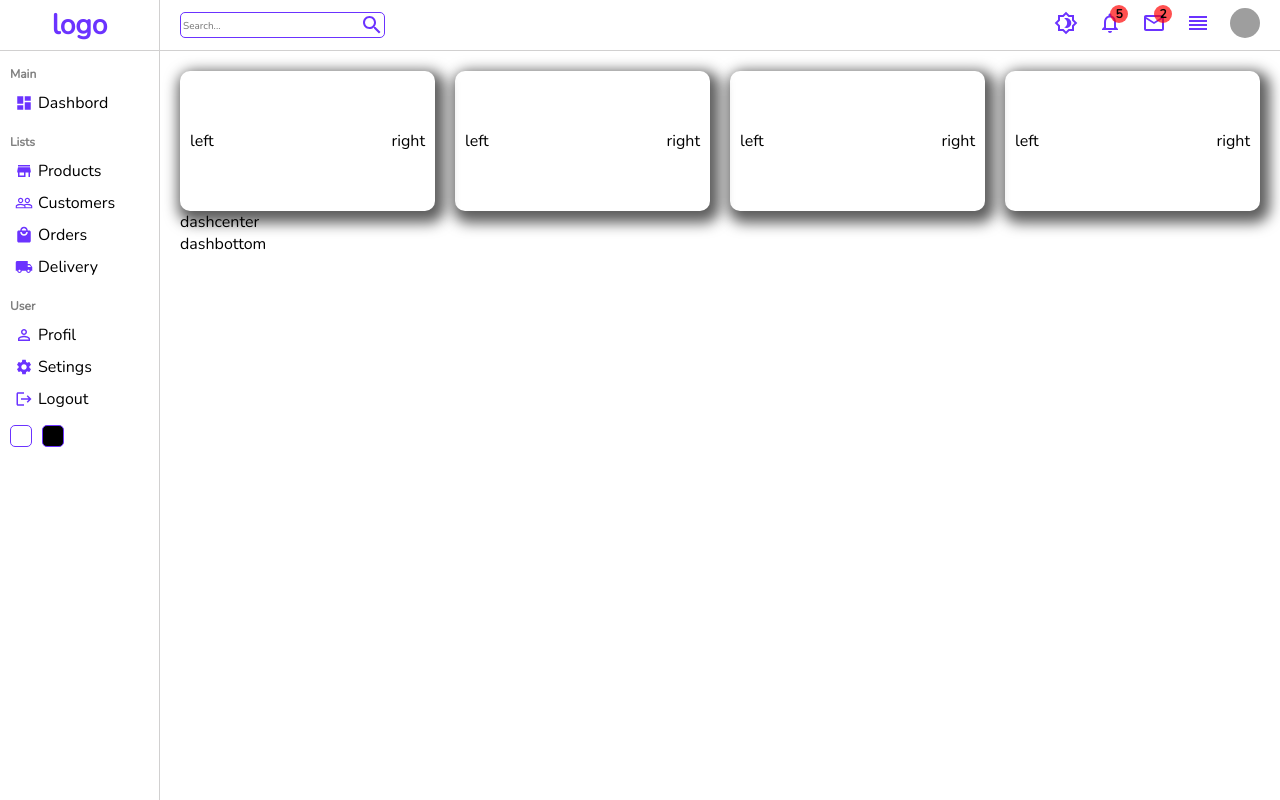
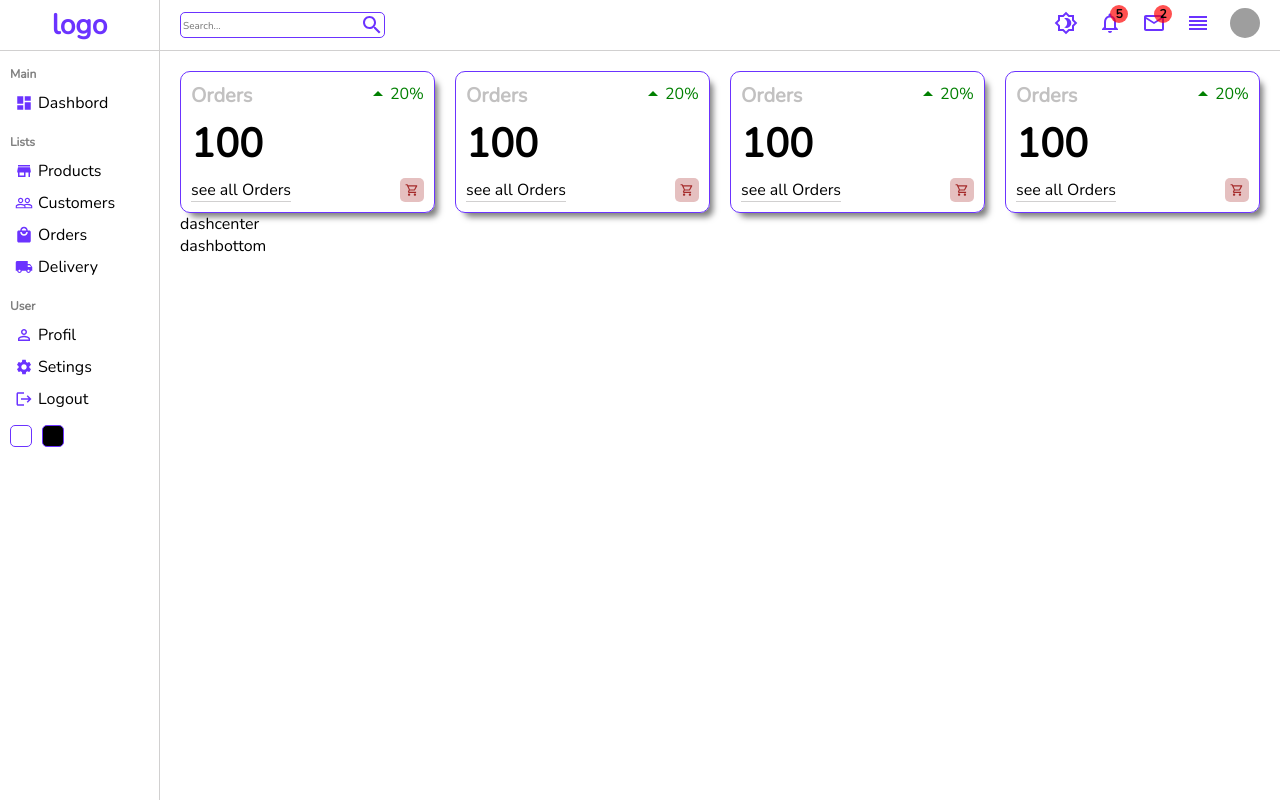
Before and after one commit to PaccoHiro/nfsFe, a React (Vite) app in the folder nfsFe/: page / in a window 1280 px wide. Built offline with nearby package versions, Linux system fonts and the light colour scheme; grey boxes are pictures that could not be loaded.

Commit message:
widgets static 90%

```diff
--- a/nfsFe/src/components/widget/Widget.jsx
+++ b/nfsFe/src/components/widget/Widget.jsx
@@ -1,10 +1,23 @@
 import "./widget.scss";
+import ArrowDropUpOutlinedIcon from "@mui/icons-material/ArrowDropUpOutlined";
+import ShoppingCartOutlinedIcon from "@mui/icons-material/ShoppingCartOutlined";
 
 const Widget = () => {
   return (
     <div className="widget">
-      <div className="left">left</div>
-      <div className="right">right</div>
+      <div className="left">
+        <div className="title">Orders</div>
+        <div className="counter">100</div>
+        <div className="link">see all Orders</div>
+      </div>
+      <div className="right">
+        <div className="percentage positive">
+          <ArrowDropUpOutlinedIcon className="pericon" />
+          <span>20%</span>
+        </div>
+
+        <ShoppingCartOutlinedIcon className="icon" />
+      </div>
     </div>
   );
 };
--- a/nfsFe/src/components/widget/widget.scss
+++ b/nfsFe/src/components/widget/widget.scss
@@ -1,11 +1,56 @@
 .widget {
+  max-width: 330px;
   flex: 1;
   display: flex;
   align-items: center;
   justify-content: space-between;
   padding: 10px;
   height: 120px;
+  border: 0.2px solid #6b33ff;
   border-radius: 10px;
-  -webkit-box-shadow: 4px 6px 14px 6px rgba(0, 0, 0, 0.64);
-  box-shadow: 4px 6px 14px 6px rgba(0, 0, 0, 0.64);
+  -webkit-box-shadow: 6px 7px 6px -3px rgba(0, 0, 0, 0.52);
+  box-shadow: 6px 7px 6px -3px rgba(0, 0, 0, 0.52);
+  .left,
+  .right {
+    height: 100%;
+    display: flex;
+    flex-direction: column;
+    justify-content: space-between;
+  }
+  .left {
+    .title {
+      font-size: 20px;
+      font-weight: bold;
+      color: rgb(194, 193, 193);
+    }
+    .counter {
+      font-size: 40px;
+      font-weight: bold;
+    }
+    .link {
+      font-size: 16px;
+      border-bottom: 0.5px solid rgba(194, 193, 193, 0.747);
+    }
+  }
+  .right {
+    .percentage {
+      display: flex;
+      align-items: center;
+      &.positive {
+        color: green;
+      }
+      &.negative {
+        color: red;
+      }
+    }
+
+    .icon {
+      align-self: flex-end;
+      font-size: 14px;
+      padding: 5px;
+      border-radius: 5px;
+      color: brown;
+      background-color: rgba(165, 42, 42, 0.295);
+    }
+  }
 }
```
